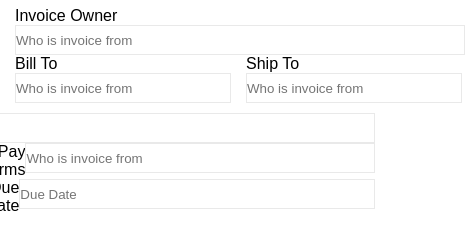
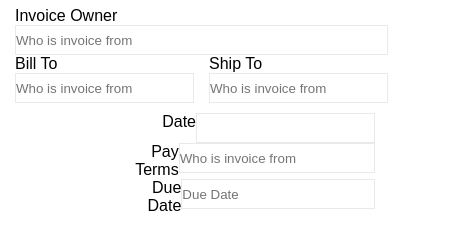
Before and after one commit to Oruikor/Tesk, a plain HTML site: page index.html in a window 390 px wide. Shown: the part 170-420 px from the top of the page, 465 px wide, since content can reach past the window. Drawn offline with Linux system fonts and the light colour scheme.

Commit message:
Add files via upload

```diff
--- a/sty.css
+++ b/sty.css
@@ -200,12 +200,12 @@ input{
 }
 @media (max-width: 480px){
     .containe .main .innermain  input{
-        width: 450px;
+        width: 100%;
     }
     .containe .main .outtermain .innermain  input{
-        width: 216px;
+        width: 100%;
     }
     .secondinput .main .pav input{
-        width: 376px;
+        width: 100%;
     }
 }
```
